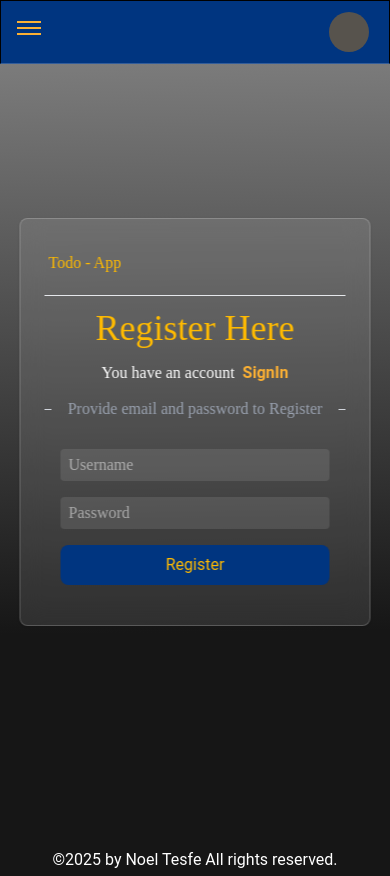
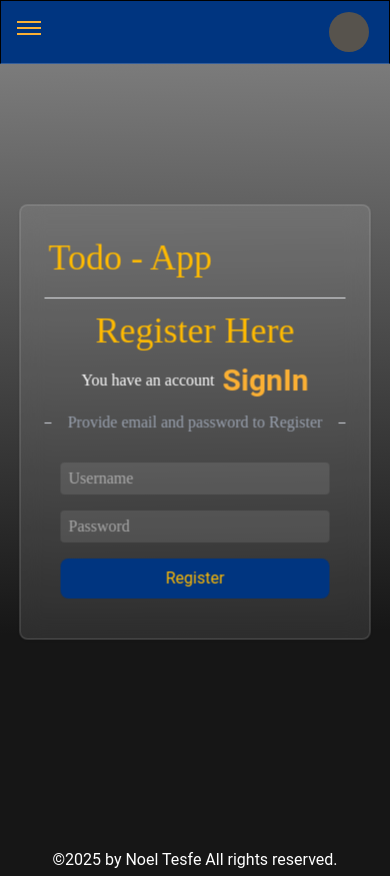
Before and after one commit to Noel-byte/todoapp-frontend, a React (Vite) app: page /register in a window 390 px wide. Built offline with nearby package versions, Linux system fonts and the light colour scheme.

Commit message:
modified frontend

```diff
--- a/src/components/Login.jsx
+++ b/src/components/Login.jsx
@@ -47,7 +47,7 @@ export const Login = () => {
   return (
     <div className="relative h-screen w-screen">
       <div className=" fixed top-1/2 left-1/2 transform -translate-x-1/2 -translate-y-1/2 bg-white/10 backdrop-blur-md border border-white/20 rounded-lg shadow  p-6 w-9/10 max-w-md space-y-3 text-center text-white">
-        <h1 className="text-left font-titles px-1 py-2 text-heading text-base sm:text-2xl md:text-3xl lg:text-4xl">
+        <h1 className="text-left font-titles px-1 py-2 text-heading text-4xl">
           Todo - App
         </h1>
         <div className="bg-gray-200 h-px shadow-lg"></div>
@@ -61,7 +61,7 @@ export const Login = () => {
           <span>
             <NavLink
               to="/register"
-              className=" text-base sm:text-lg md:text-xl lg:text-3xl font-semibold text-signup font-buttons hover:text-signup/60"
+              className="text-3xl font-semibold text-signup font-buttons hover:text-signup/60"
             >
               SignUp
             </NavLink>
--- a/src/components/Register.jsx
+++ b/src/components/Register.jsx
@@ -33,7 +33,7 @@ export const Register = () => {
   return (
     <div className="relative h-screen w-screen">
       <div className=" fixed top-1/2 left-1/2 transform -translate-x-1/2 -translate-y-1/2 bg-white/10 backdrop-blur-md border border-white/20 rounded-lg shadow  p-6 w-9/10 max-w-md space-y-3 text-center text-white">
-        <h1 className="text-left font-titles px-1 py-2 text-heading text-base sm:text-2xl md:text-3xl lg:text-4xl">
+        <h1 className="text-left font-titles px-1 py-2 text-heading text-4xl">
           Todo - App
         </h1>
         <div className="bg-gray-200 h-px shadow-lg"></div>
@@ -48,7 +48,7 @@ export const Register = () => {
           <span>
             <NavLink
               to="/login"
-              className=" text-base sm:text-lg md:text-xl lg:text-3xl font-semibold text-signup font-buttons hover:text-signup/60"
+              className="text-3xl font-semibold text-signup font-buttons hover:text-signup/60"
             >
               SignIn
             </NavLink>
```
